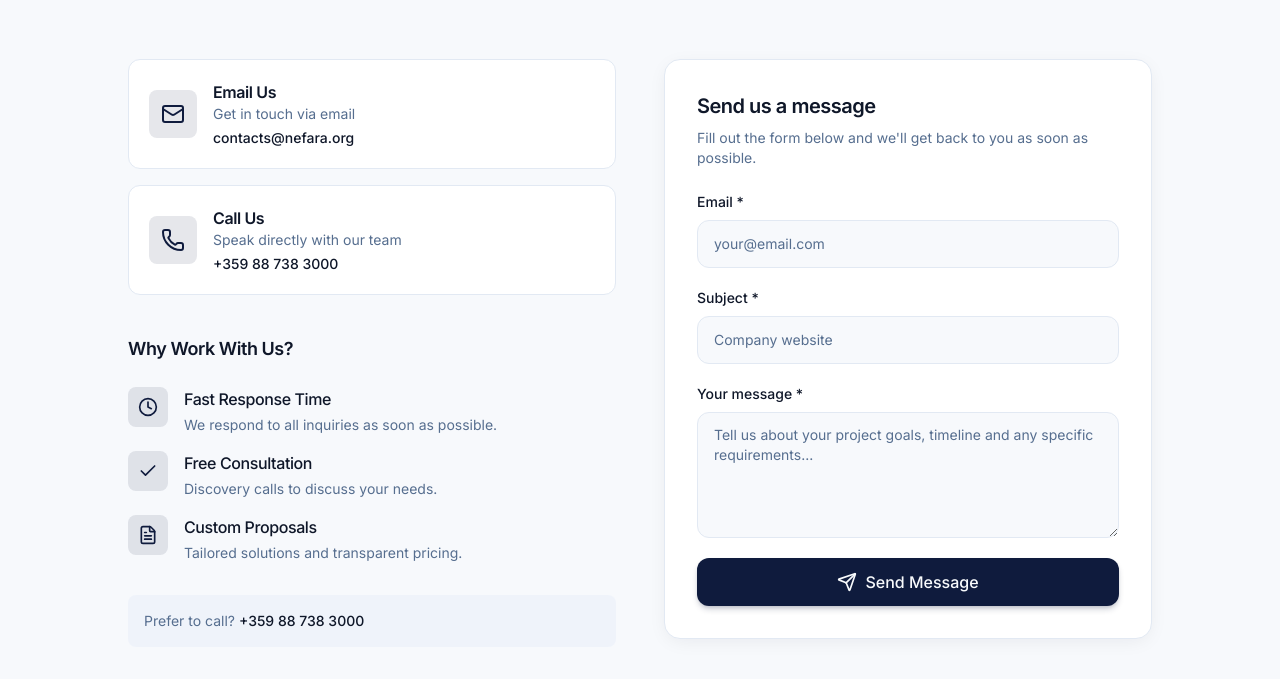
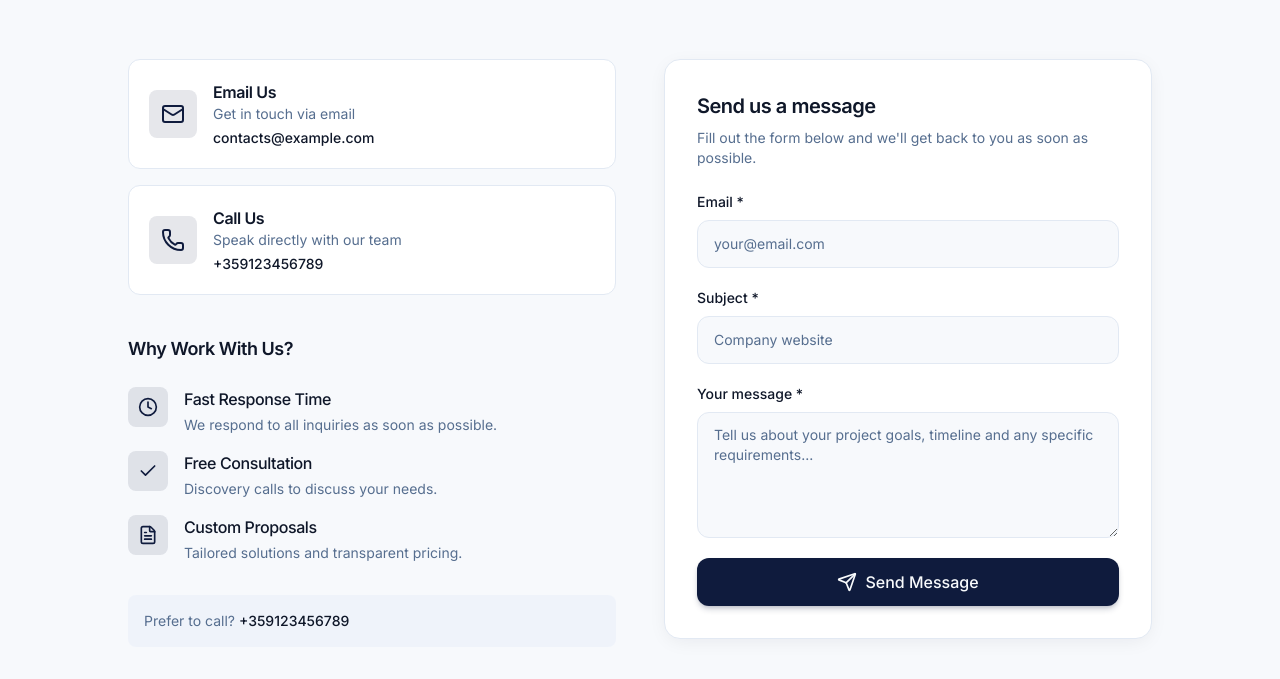
Before and after one commit to nefara-bg/Nefara-Web, a Next.js app in the folder client/: page /en in a window 1280 px wide. Shown: the part 6140-6819 px from the top of the page. Built offline with nearby package versions, Linux system fonts and the light colour scheme.

Commit message:
fixed the hardcoded information (#9)

```diff
--- a/client/src/components/ContactSection/ContactSection.tsx
+++ b/client/src/components/ContactSection/ContactSection.tsx
@@ -43,9 +43,9 @@ export function ContactSection() {
 
     // Use values compatible with nefara-elevate visual but maybe fallbacks for logic
     // Hardcoding for now to match exactly the design request as primary goal
-    const displayEmail = "contacts@nefara.org";
-    const displayPhone = "+359 88 738 3000";
-    const telPhone = "+359887383000";
+    const displayEmail = process.env.NEXT_PUBLIC_CONTACT_EMAIL;
+    const displayPhone = process.env.NEXT_PUBLIC_CONTACT_PHONE;
+    const telPhone = process.env.NEXT_PUBLIC_CONTACT_PHONE;
 
     return (
         <section id="contact" className="py-24 bg-background">
```
